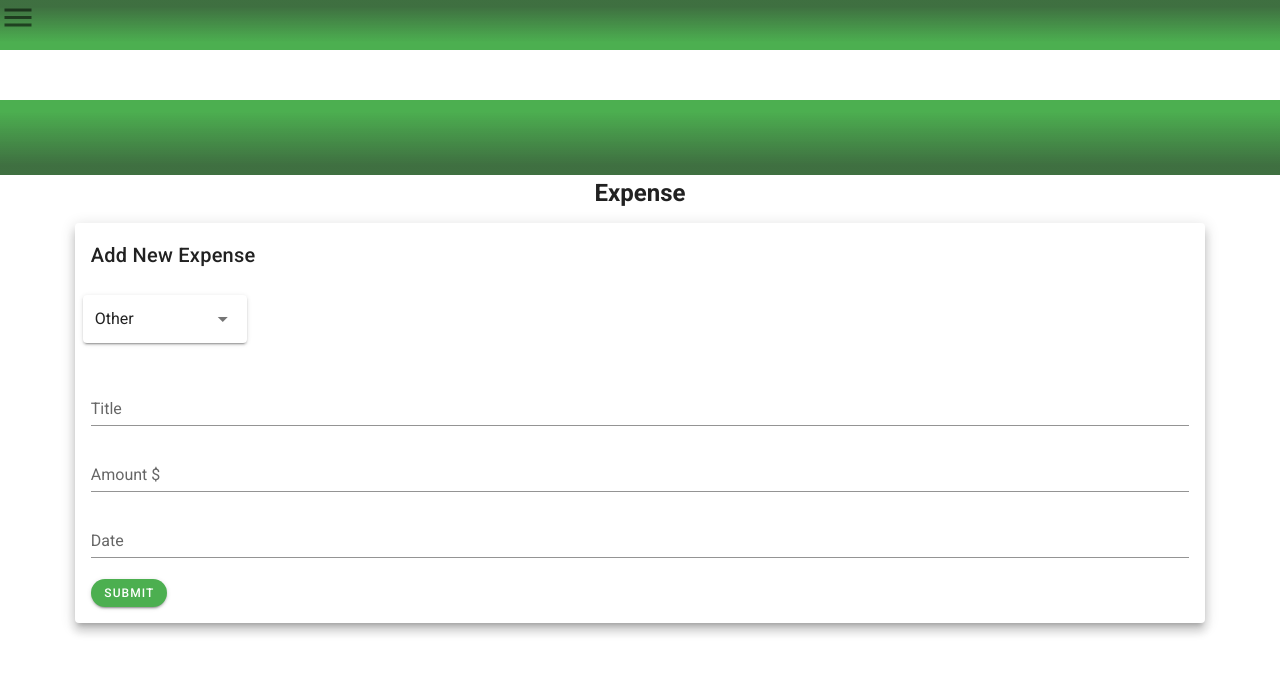
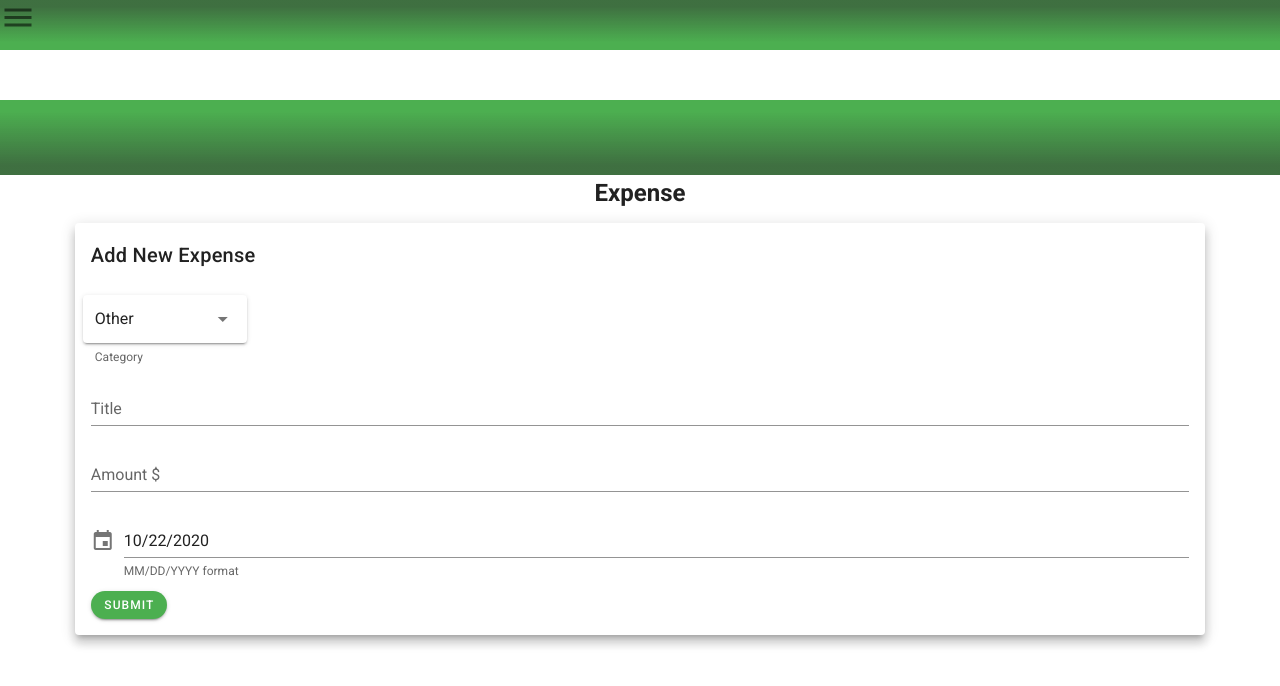
Before and after one commit to yara-code/ExpenseManagement, a Vue app in the folder expense-management-system-frontend/: page /expense in a window 1280 px wide. Shown: the top 686 px of the page. Built offline with nearby package versions, Linux system fonts and the light colour scheme; sample sign-in values are in the browser's storage.

Commit message:
Date picker for expense

```diff
--- a/expense-management-system-frontend/src/views/Expense.vue
+++ b/expense-management-system-frontend/src/views/Expense.vue
@@ -27,6 +27,8 @@
                     label="Category"
                     solo
                     v-model="selected"
+                    hint="Category"
+                    persistent-hint
             ></v-select></div>
 
 
@@ -34,8 +36,33 @@
               <v-text-field v-model="title" label="Title"></v-text-field>
               <v-text-field v-model="amount" label="Amount $"></v-text-field>
 <!--              <v-textarea label="Notes" outlined></v-textarea>-->
-              <v-text-field v-model="date" label="Date" placeholder="MM-DD-YYYY (Empty for today's date)"></v-text-field>
-              <v-btn class="white--text" color="green" small rounded @click="addExpense">Submit</v-btn>
+              <v-menu
+                      v-model="menu2"
+                      :close-on-content-click="false"
+                      transition="scale-transition"
+                      offset-y
+                      max-width="290px"
+                      min-width="290px">
+                <template v-slot:activator="{ on, attrs }">
+                  <v-text-field
+                          v-model="computedDateFormatted"
+                          label=""
+                          hint="MM/DD/YYYY format"
+                          persistent-hint
+                          prepend-icon="mdi-calendar"
+                          readonly
+                          v-bind="attrs"
+                          v-on="on"
+                  ></v-text-field>
+                </template>
+                <v-date-picker
+                        v-model="date"
+                        no-title
+                        @input="menu2 = false"
+                ></v-date-picker>
+              </v-menu>
+<!--              <v-text-field v-model="date2" label="Date" placeholder="MM-DD-YYYY (Empty for today's date)"></v-text-field>-->
+              <v-btn class="white--text mt-3" color="green" small rounded @click="addExpense">Submit</v-btn>
             </div>
           </v-card>
         </div>
@@ -60,11 +87,14 @@
                 title: '',
                 amount: '',
                 notes: '',
-                date: '',
+                date2: '',
                 selected: 'Other',
                 sessionData: {},
                 items2: ["Expense", "Income"],
                 items: ['Food', 'Clothes', 'Bills', "Entertainment", "Rent", "Other"],
+                menu2: false,
+                date: new Date().toISOString().substr(0, 10),
+                dateFormatted: this.formatDate(new Date().toISOString().substr(0, 10))
             }
         },
         methods: {
@@ -91,7 +121,7 @@
                 const data = {
                     "title": this.title,
                     "amount": this.amount,
-                    "date": this.date,
+                    "date": this.dateFormatted,
                     "category": this.selected
                 };
 
@@ -127,13 +157,33 @@
                     console.log(`err : ${JSON.stringify(err, null, 3)}`);
                 })
             },
+            formatDate (date) {
+                if (!date) return null
 
+                const [year, month, day] = date.split('-')
+                return `${month}/${day}/${year}`
+            },
+            parseDate (date) {
+                if (!date) return null
+
+                const [month, day, year] = date.split('/')
+                return `${year}-${month.padStart(2, '0')}-${day.padStart(2, '0')}`
+            },
         },
+
         computed: {
             callSessionCheck: function () {
                 return this.sessionCheck();
-            }
-        }
+            },
+            computedDateFormatted () {
+                return this.formatDate(this.date)
+            },
+        },
+        watch: {
+            date (val) {
+                this.dateFormatted = this.formatDate(this.date)
+            },
+        },
     }
 </script>
 
```
